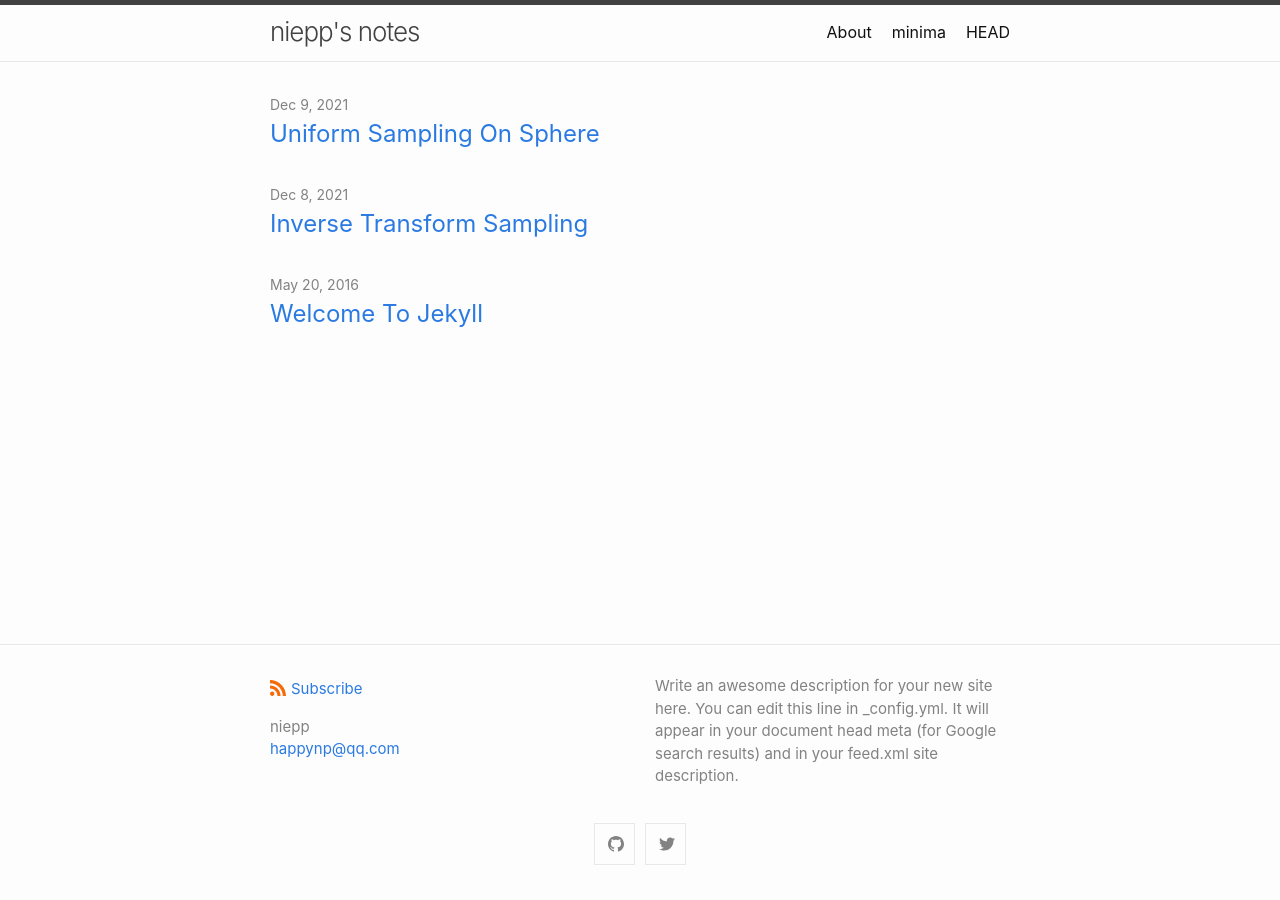
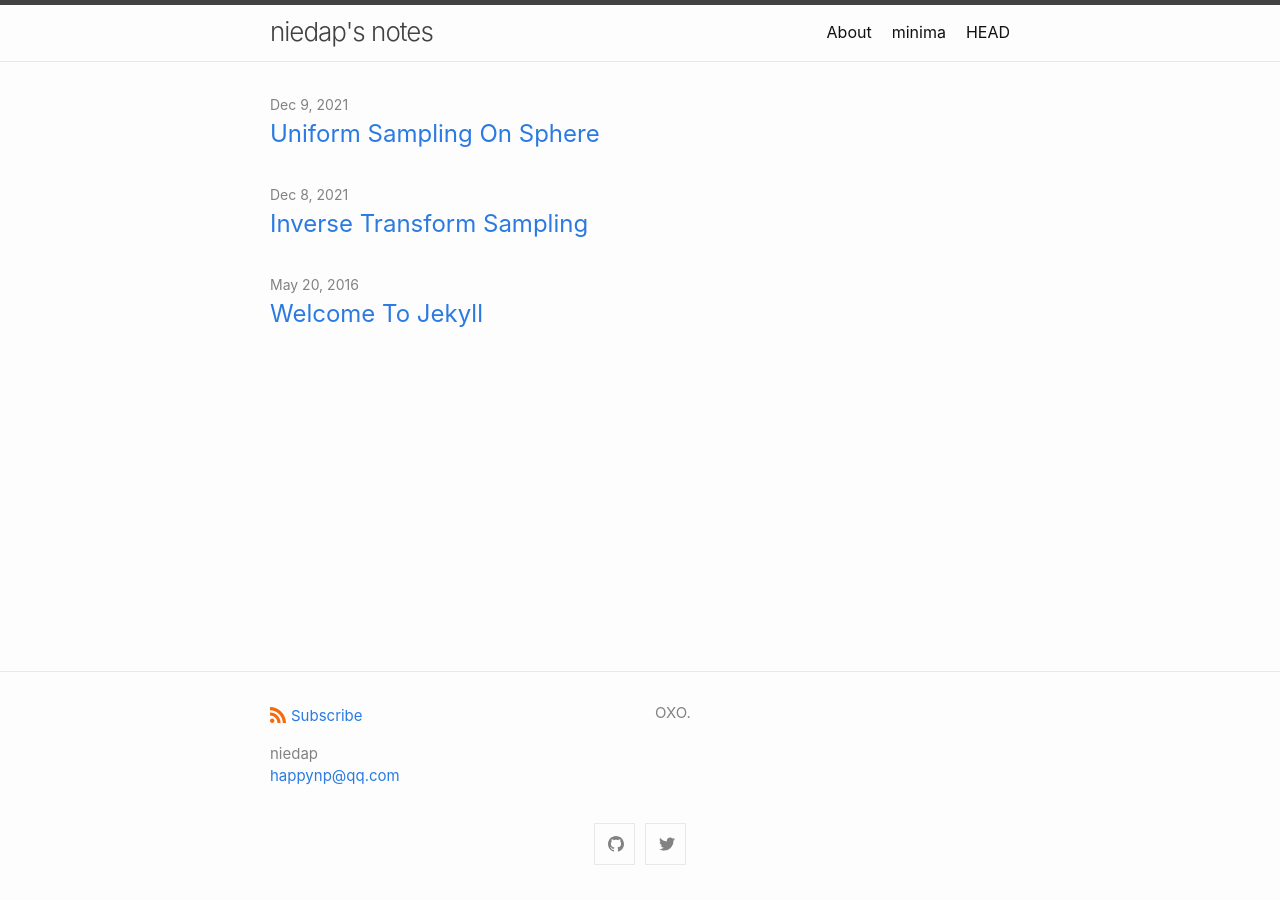
Before and after one commit to niepp/niepp.github.io, a Jekyll site: the page built from index.md, in a window 1280 px wide. Built offline with Jekyll 4.4.1, drawn with Linux system fonts in a browser that asks for light colours.

Commit message:
Update _config.yml

```diff
--- a/_config.yml
+++ b/_config.yml
@@ -1,11 +1,9 @@
-title: niepp's notes
+title: niedap's notes
 author:
-  name: niepp
+  name: niedap
   email: happynp@qq.com
 description: > # this means to ignore newlines until "show_excerpts:"
-  Write an awesome description for your new site here. You can edit this
-  line in _config.yml. It will appear in your document head meta (for
-  Google search results) and in your feed.xml site description.
+  OXO.
 
 show_excerpts: false # set to true to show excerpts on the homepage
 
```
